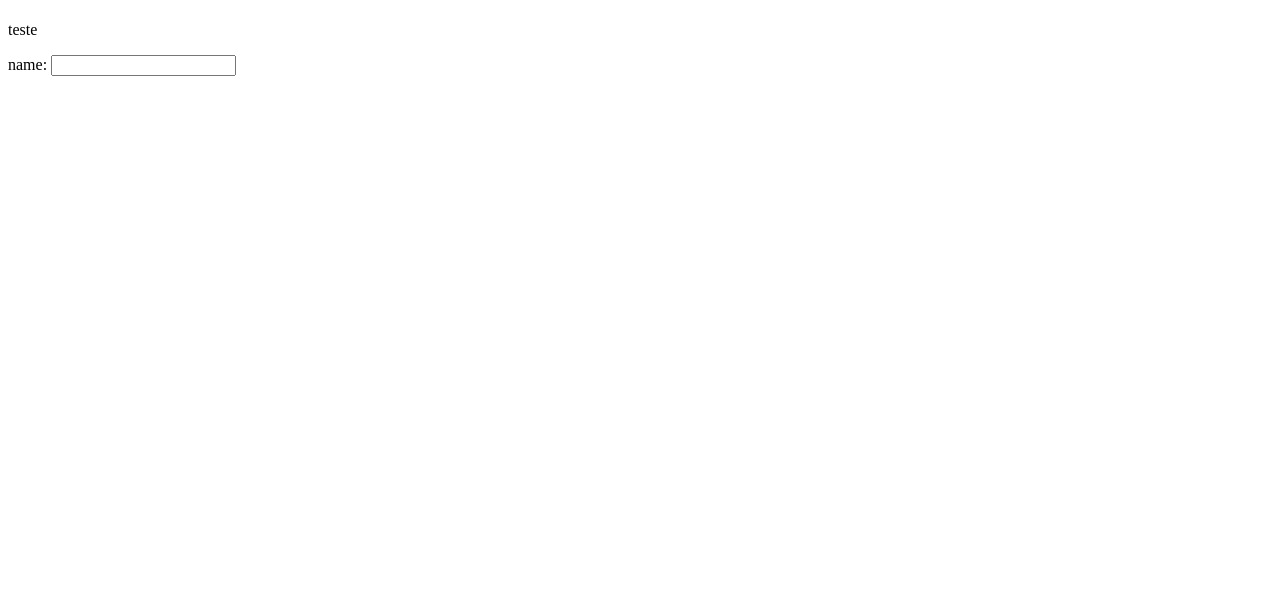
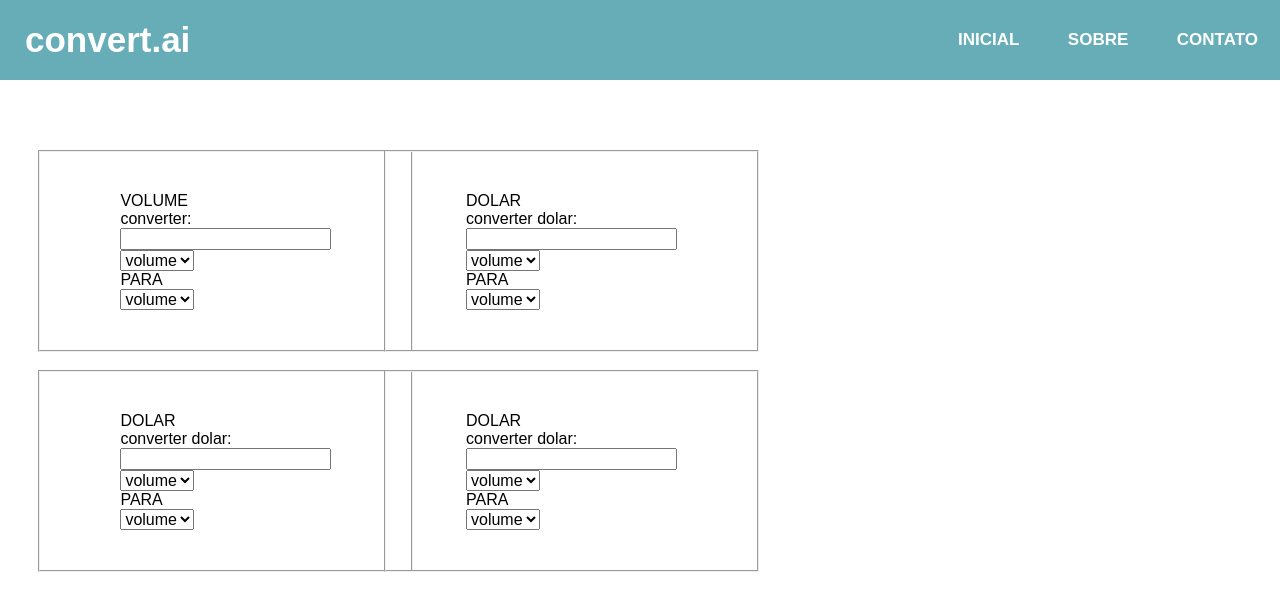
Before and after one commit to JhonCND/MEU-SITE-HTML-5-CSS-3-, a plain HTML site: page index.html in a window 1280 px wide. Drawn offline with Linux system fonts and the light colour scheme.

Commit message:
Update index.html

```diff
--- a/index.html
+++ b/index.html
@@ -1,19 +1,113 @@
 <!DOCTYPE html>
 <html lang="pt-br">
 <head>
+    <link rel="shortcut icon" href="imagens/Hamzasaleem-Stock-Apps-Style-2-Part-2-Calculator.ico" type="image/x-icon">
+    <link rel="stylesheet" href="css/style.css">
+    <link rel="stylesheet" href="css/main.css">
     <meta charset="UTF-8">
     <meta http-equiv="X-UA-Compatible" content="IE=edge">
     <meta name="viewport" content="width=device-width, initial-scale=1.0">
-    <link rel="shortcut icon" href="imagens/Hamzasaleem-Stock-Apps-Style-2-Part-2-Calculator.ico" type="image/x-icon">
-    <title>Conversor De Km Em Netros</title>
+    <title>convert.ai</title>
 </head>
 <body>
-
-    <div>
-        <h1></h1>
-        <p>teste</p>
+    <!--navegaçao-->
+    <nav>
+        <a href="#">convert.ai</a>
+        <ul>
+            <li><a href="#">inicial</a></li>
+            <li><a href="#">sobre</a></li>
+            <li><a href="#">contato</a></li>
+        </ul>
+    </nav>
+    <!--corpo-->
+    <div class="campo-1">
+        <fieldset> <!--caixa-1-->
+            <h1>VOLUME</h1>
+            <P>converter:</P>
+            <input type="number" name="num1" id="num1"><br>
+            <select>
+                <option>volume</option>
+                <option>volume</option>
+                <option>volume</option>
+                <option>volume</option>
+                <option>volume</option>
+            </select>
+            <p>PARA</p>
+            <select>
+                <option>volume</option>
+                <option>volume</option>
+                <option>volume</option>
+                <option>volume</option>
+                <option>volume</option>
+            </select>
+        </fieldset>
+    <div class="campo-2">
+        <fieldset><!--caixa-2-->
+            <h1>DOLAR</h1>
+            <P>converter dolar:</P>
+            <input type="number" name="num1" id="num1"><br>
+            <select>
+                <option>volume</option>
+                <option>volume</option>
+                <option>volume</option>
+                <option>volume</option>
+                <option>volume</option>
+            </select>
+            <p>PARA</p>
+            <select>
+                <option>volume</option>
+                <option>volume</option>
+                <option>volume</option>
+                <option>volume</option>
+                <option>volume</option>
+            </select>
+        </fieldset>
     </div>
-    <label>name:</label>
-    <input type="text" nome="nome" id="nome">
+    <div class="campo-3">
+        <fieldset><!--caixa-3-->
+            <h1>DOLAR</h1>
+            <P>converter dolar:</P>
+            <input type="number" name="num1" id="num1"><br>
+            <select>
+                <option>volume</option>
+                <option>volume</option>
+                <option>volume</option>
+                <option>volume</option>
+                <option>volume</option>
+            </select>
+            <p>PARA</p>
+            <select>
+                <option>volume</option>
+                <option>volume</option>
+                <option>volume</option>
+                <option>volume</option>
+                <option>volume</option>
+            </select>
+        </fieldset>
+    </div>
+    <div class="campo-4">
+        <fieldset><!--caixa-4-->
+            <h1>DOLAR</h1>
+            <P>converter dolar:</P>
+            <input type="number" name="num1" id="num1"><br>
+            <select>
+                <option>volume</option>
+                <option>volume</option>
+                <option>volume</option>
+                <option>volume</option>
+                <option>volume</option>
+            </select>
+            <p>PARA</p>
+            <select>
+                <option>volume</option>
+                <option>volume</option>
+                <option>volume</option>
+                <option>volume</option>
+                <option>volume</option>
+            </select>
+        </fieldset>
+    </div><!--menu-vertical -->
+<div>
+</div>
 </body>
 </html>
```
